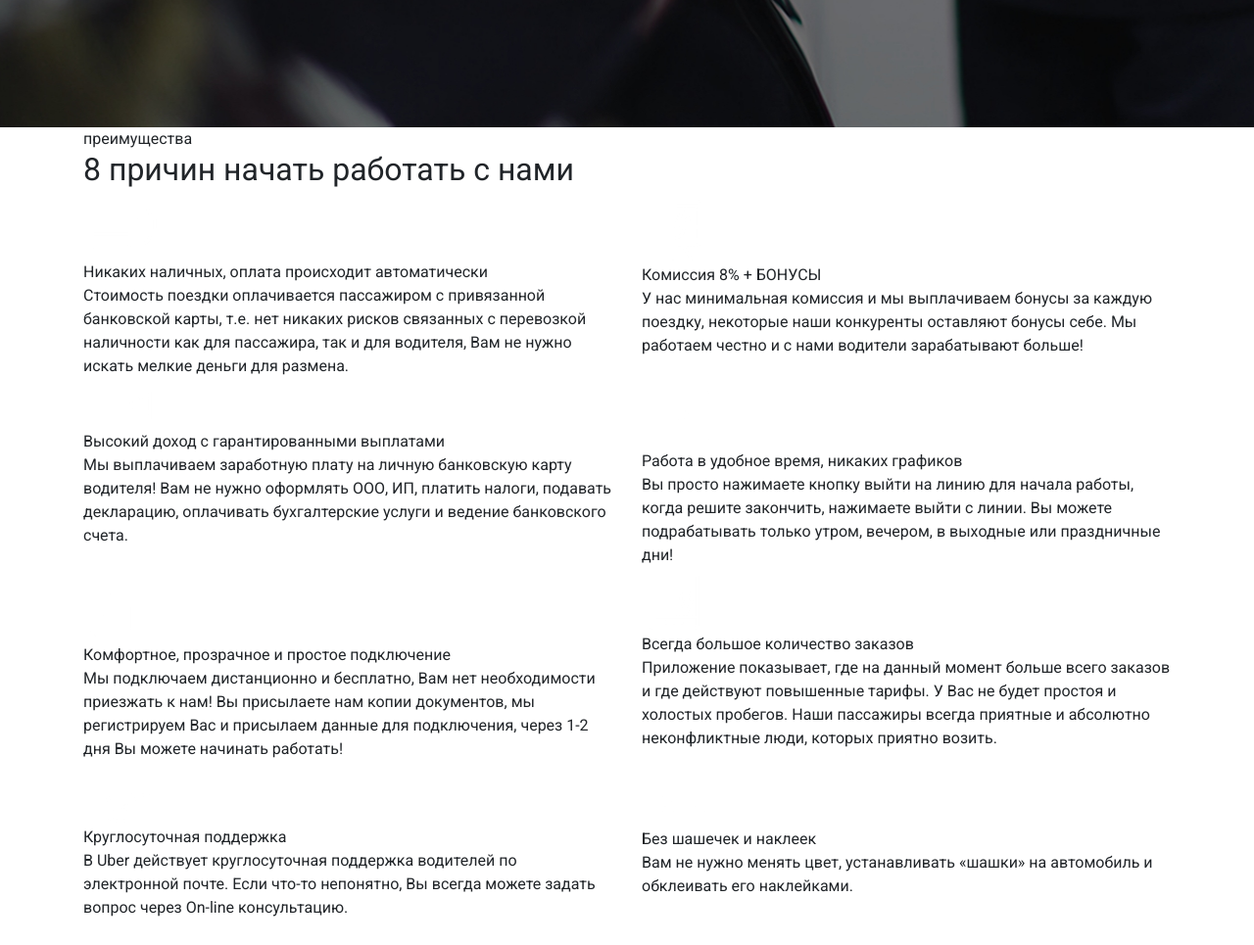
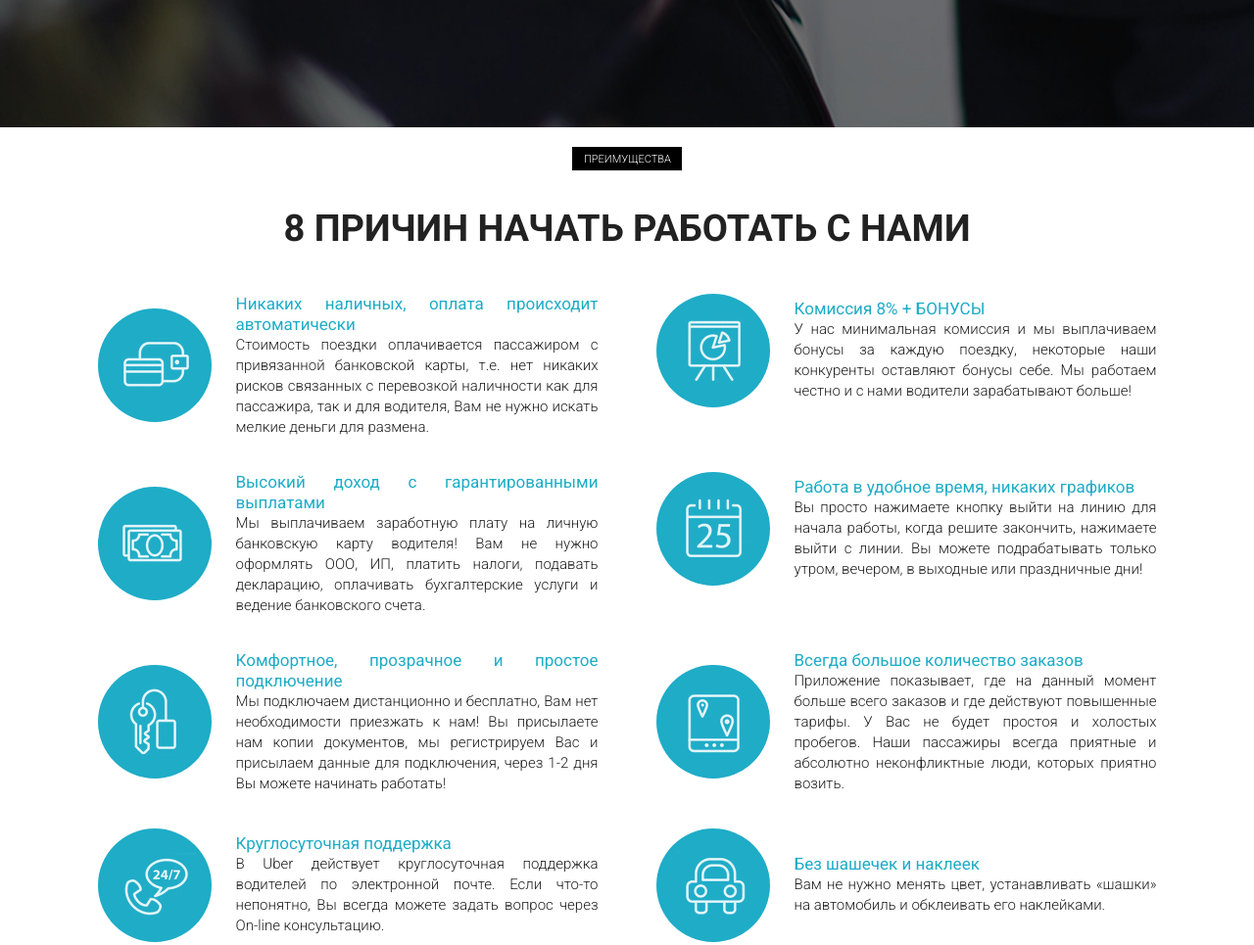
Before and after one commit to Sens3ii/uber-responsive-layout, a plain HTML site: page src/index.html in a window 1280 px wide. Shown: the part 720-1685 px from the top of the page at 98% size. Before the commit the page ends 1659 px from the top, so only its background shows below. Drawn offline with nearby package versions, Linux system fonts and the light colour scheme.

Commit message:
css: reasons section

```diff
--- a/src/css/style.css
+++ b/src/css/style.css
@@ -134,3 +134,69 @@ nav {
 	color: #ffffff;
 	margin-top: 22px;
 }
+
+.reasons {
+	background-color: #ffffff;
+	padding: 20px 0 66px 0;
+}
+
+.label {
+	background: #000000;
+	margin: 0 auto;
+	height: 24px;
+	width: 112px;
+	padding: 5px 12px;
+	font-family: Roboto;
+	font-weight: 300;
+	font-size: 11px;
+	text-align: center;
+	text-transform: uppercase;
+	color: #ffffff;
+}
+
+.title {
+	font-weight: 700;
+	font-size: 38px;
+	text-align: center;
+	text-transform: uppercase;
+	color: #222222;
+	margin-top: 37px;
+}
+
+.reasons .reasons_block {
+	display: flex;
+	justify-content: center;
+	align-items: center;
+	margin-top: 35px;
+}
+
+.reasons .reasons_block .reasons_round {
+	width: 116px;
+	height: 116px;
+	background: #1eacc7;
+	border-radius: 100%;
+	display: flex;
+	justify-content: center;
+	align-items: center;
+}
+
+.reasons .reasons_block .reasons_descr {
+	width: 370px;
+	margin-left: 25px;
+}
+
+.reasons .reasons_block .reasons_descr .reasons_subtitle {
+	line-height: 21px;
+	color: #1eacc7;
+	font-size: 17px;
+	font-weight: 400;
+	text-align: justify;
+}
+
+.reasons .reasons_block .reasons_descr .reasons_text {
+	color: #202020;
+	font-size: 15px;
+	font-weight: 300;
+	line-height: 21px;
+	text-align: justify;
+}
```
